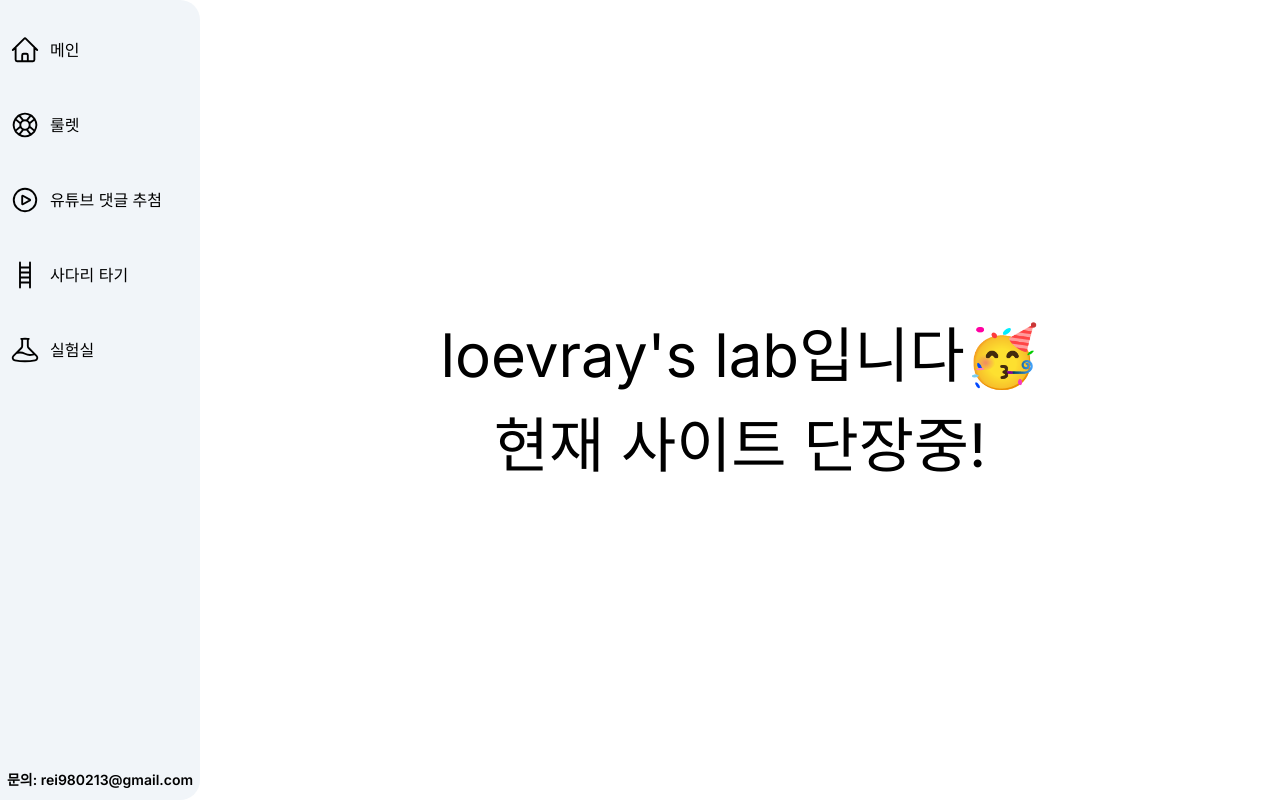
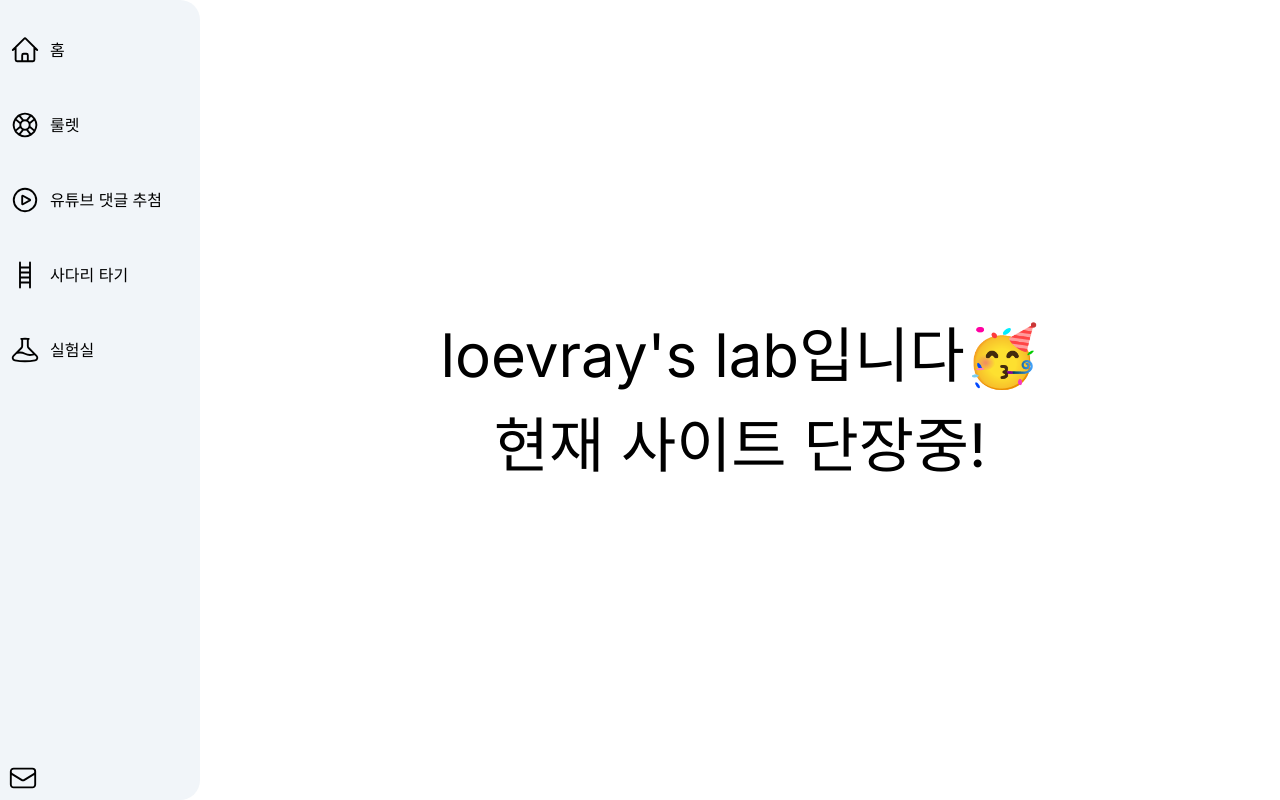
Before and after one commit to loevray/loevray-s-lab, a Next.js app: page / in a window 1280 px wide. Built offline with nearby package versions, Linux system fonts and the light colour scheme.

Commit message:
Feat: add mail icon in  navigation

```diff
--- a/src/app/ui/navigation/Navigation.tsx
+++ b/src/app/ui/navigation/Navigation.tsx
@@ -5,6 +5,7 @@ import { usePathname } from "next/navigation";
 import Accordion from "../common/accordion/Accordion";
 import { SyntheticEvent, useState } from "react";
 import ROUTES from "./constants/route";
+import { EnvelopeIcon } from "@heroicons/react/24/outline";
 
 export type RoutesType =
   | "/"
@@ -65,9 +66,13 @@ const Navigation = () => {
         </div>
       </section>
       <section className="hidden md:block">
-        <span className="w-full flex justify-center pb-1 text-1.4 text-black font-semibold">
-          문의: rei980213@gmail.com
-        </span>
+        <Link
+          href="https://mail.google.com/mail/?view=cm&fs=1&tf=1&to=rei980213@gmail.com"
+          target="_blank"
+          className={` size-4.5 rounded-3xl ${pathColor.hoverBg} flex justify-center items-center`}
+        >
+          <EnvelopeIcon className="size-3" />
+        </Link>
       </section>
     </nav>
   );
--- a/src/app/ui/navigation/constants/route.ts
+++ b/src/app/ui/navigation/constants/route.ts
@@ -8,7 +8,7 @@ import LadderIcon from "../LadderIcon";
  } = {
   STYLE:{
     "/": {
-      name: "메인",
+      name: "홈",
       backgroundColor: "md:bg-slate-100",
       hoverColor:'md:hover:bg-gray-200',
       icon:HomeIcon
```
